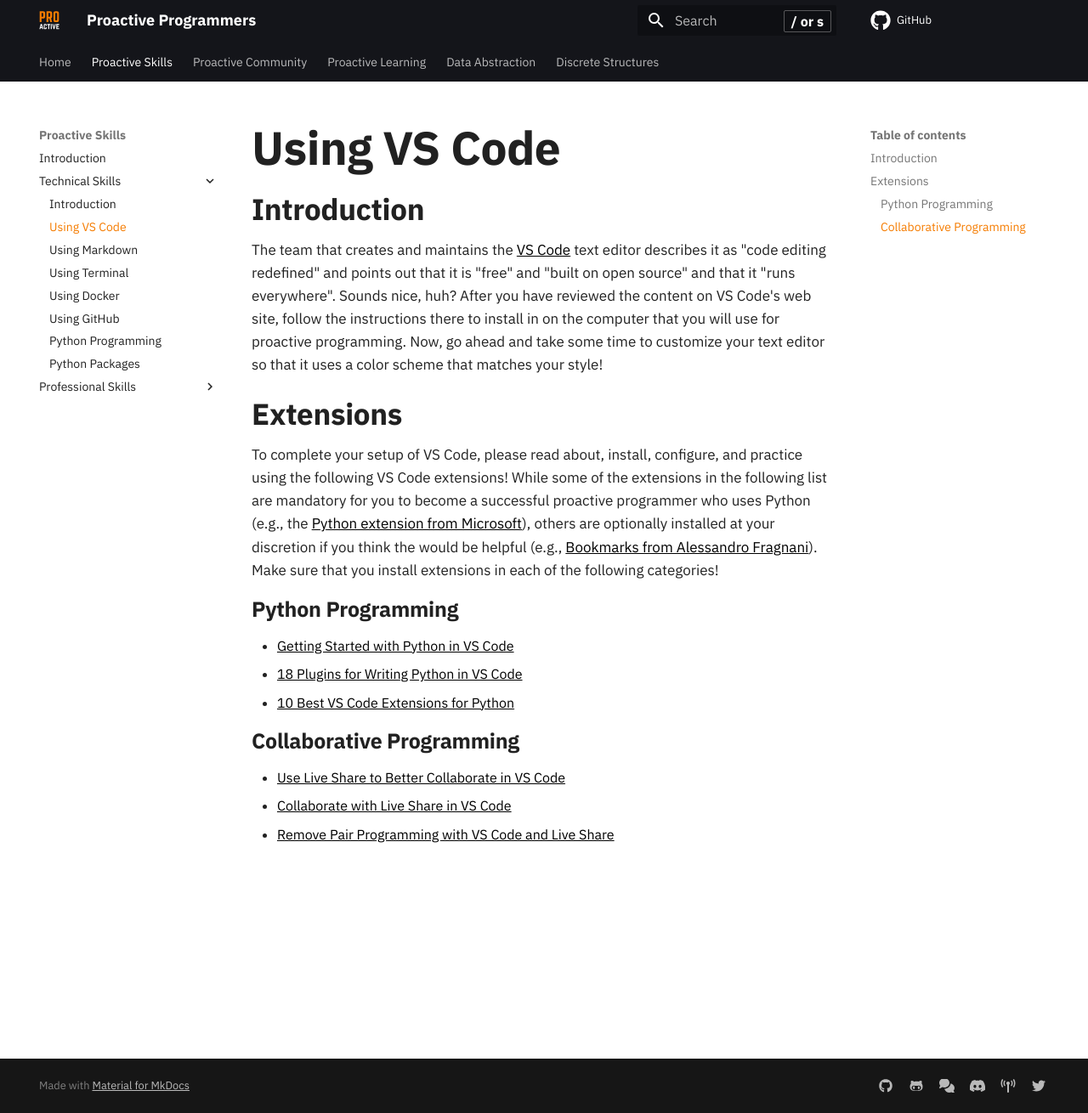
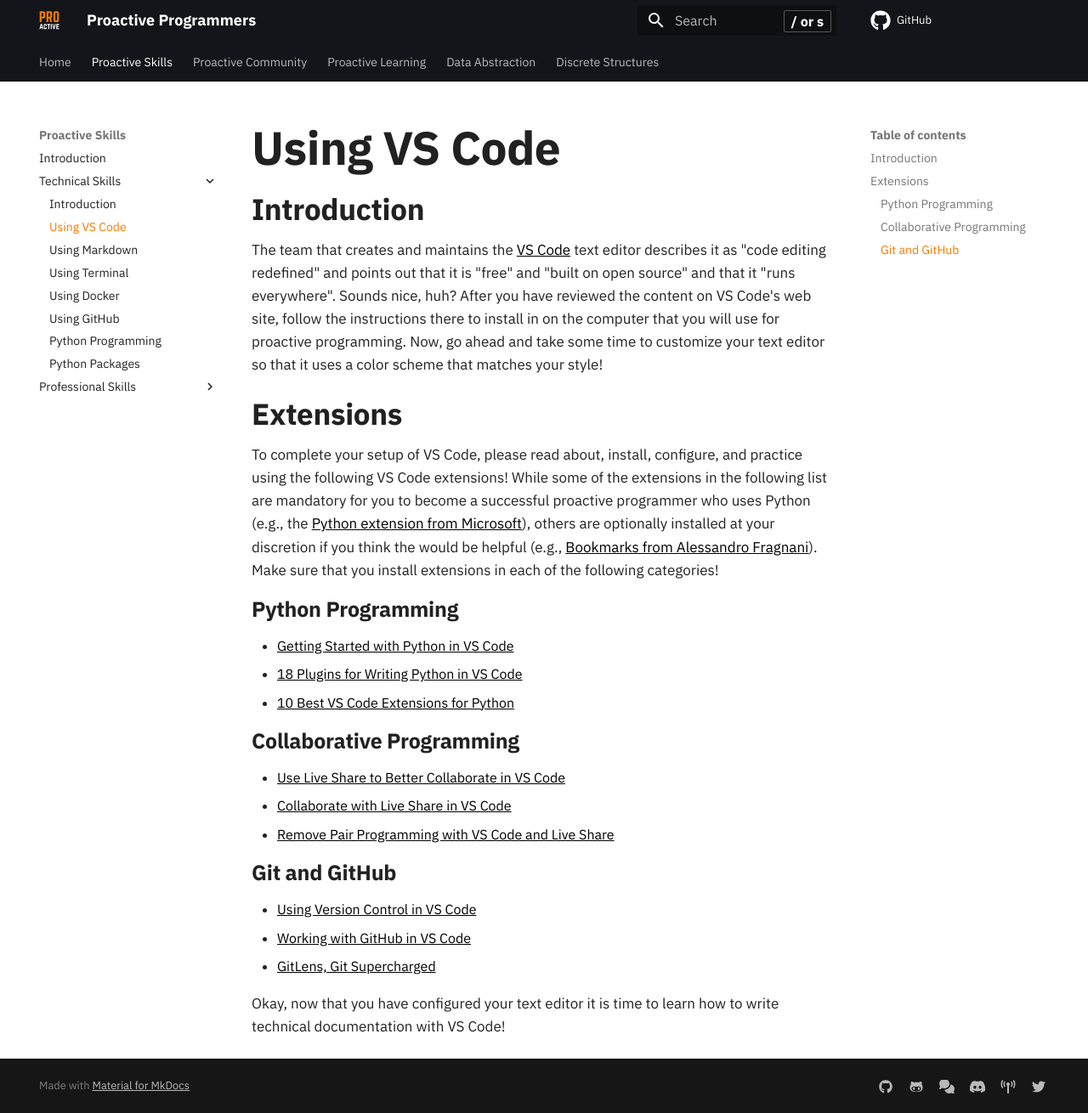
Before and after one commit to ProactiveProgrammers/www.proactiveprogrammers.com, an MkDocs documentation site: the page built from docs/proactive-skills/technical-skills/using-vscode.md, in a window 1280 px wide and 1310 px high. Shown: the whole window at 85% size. Built offline with MkDocs 1.6.1 and Material for MkDocs 9.7.7, drawn with Linux system fonts in a browser that asks for light colours; comment, search, counter and statistics services are not loaded.

Commit message:
feat: Add the Git and GitHub section and transition in using-vscode.md.

```diff
--- a/docs/proactive-skills/technical-skills/using-vscode.md
+++ b/docs/proactive-skills/technical-skills/using-vscode.md
@@ -35,3 +35,12 @@
 - [Use Live Share to Better Collaborate in VS Code](https://docs.microsoft.com/en-us/visualstudio/liveshare/use/vscode)
 - [Collaborate with Live Share in VS Code](https://code.visualstudio.com/learn/collaboration/live-share)
 - [Remove Pair Programming with VS Code and Live Share](https://betterprogramming.pub/5-benefits-of-pair-programming-and-how-to-set-it-remotely-with-vs-code-acc2df7a6b8c)
+
+### Git and GitHub
+
+- [Using Version Control in VS Code](https://code.visualstudio.com/docs/editor/versioncontrol)
+- [Working with GitHub in VS Code](https://code.visualstudio.com/docs/editor/github)
+- [GitLens, Git Supercharged](https://gitlens.amod.io/)
+
+Okay, now that you have configured your text editor it is time to learn how to
+write technical documentation with VS Code!
```
